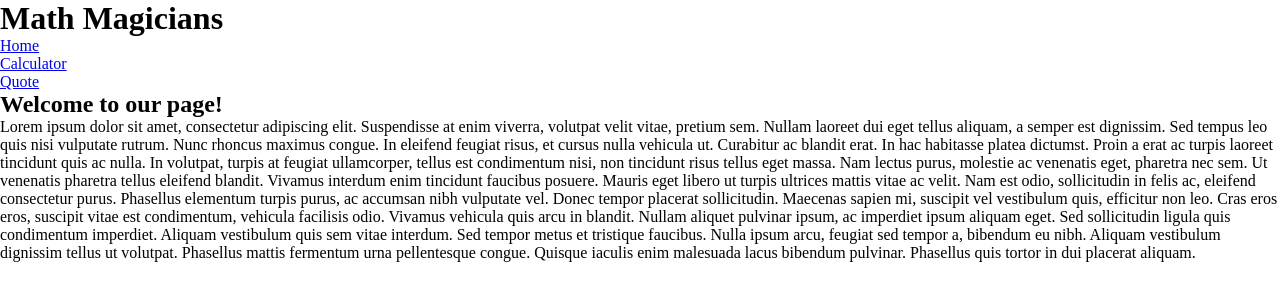
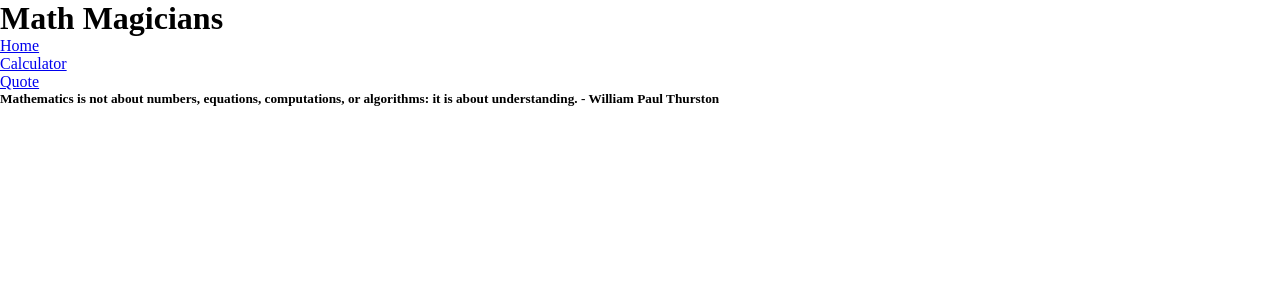
Before and after one commit to usmansbk/math-magicians, a React (Create React App) app: page /quote in a window 1280 px wide. Shown: the top 300 px of the page. Built offline with nearby package versions, Linux system fonts and the light colour scheme.

Commit message:
Add quote component

```diff
--- a/src/App.js
+++ b/src/App.js
@@ -3,6 +3,7 @@ import {
 } from 'react-router-dom';
 import Home from './components/Home';
 import Calculator from './components/Calculator';
+import Quote from './components/Quote';
 
 const routes = [
   {
@@ -18,7 +19,7 @@ const routes = [
   {
     name: 'Quote',
     path: '/quote',
-    component: Home,
+    component: Quote,
   },
 ];
 
--- /dev/null
+++ b/src/components/Quote.js
@@ -0,0 +1,9 @@
+const quote = 'Mathematics is not about numbers, equations, computations, or algorithms: it is about understanding. - William Paul Thurston';
+
+const Quote = () => (
+  <section>
+    <h5>{quote}</h5>
+  </section>
+);
+
+export default Quote;
```
